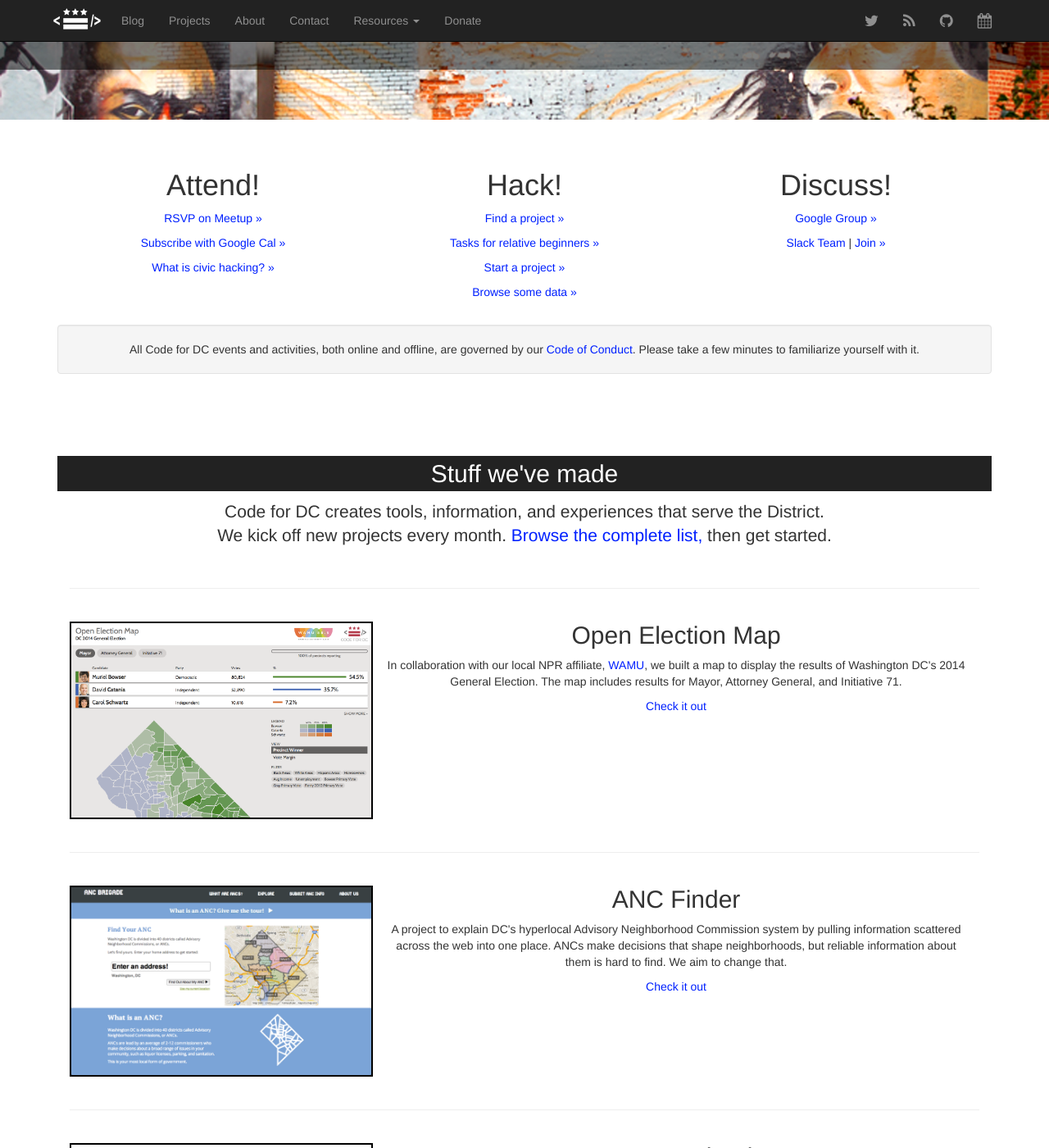
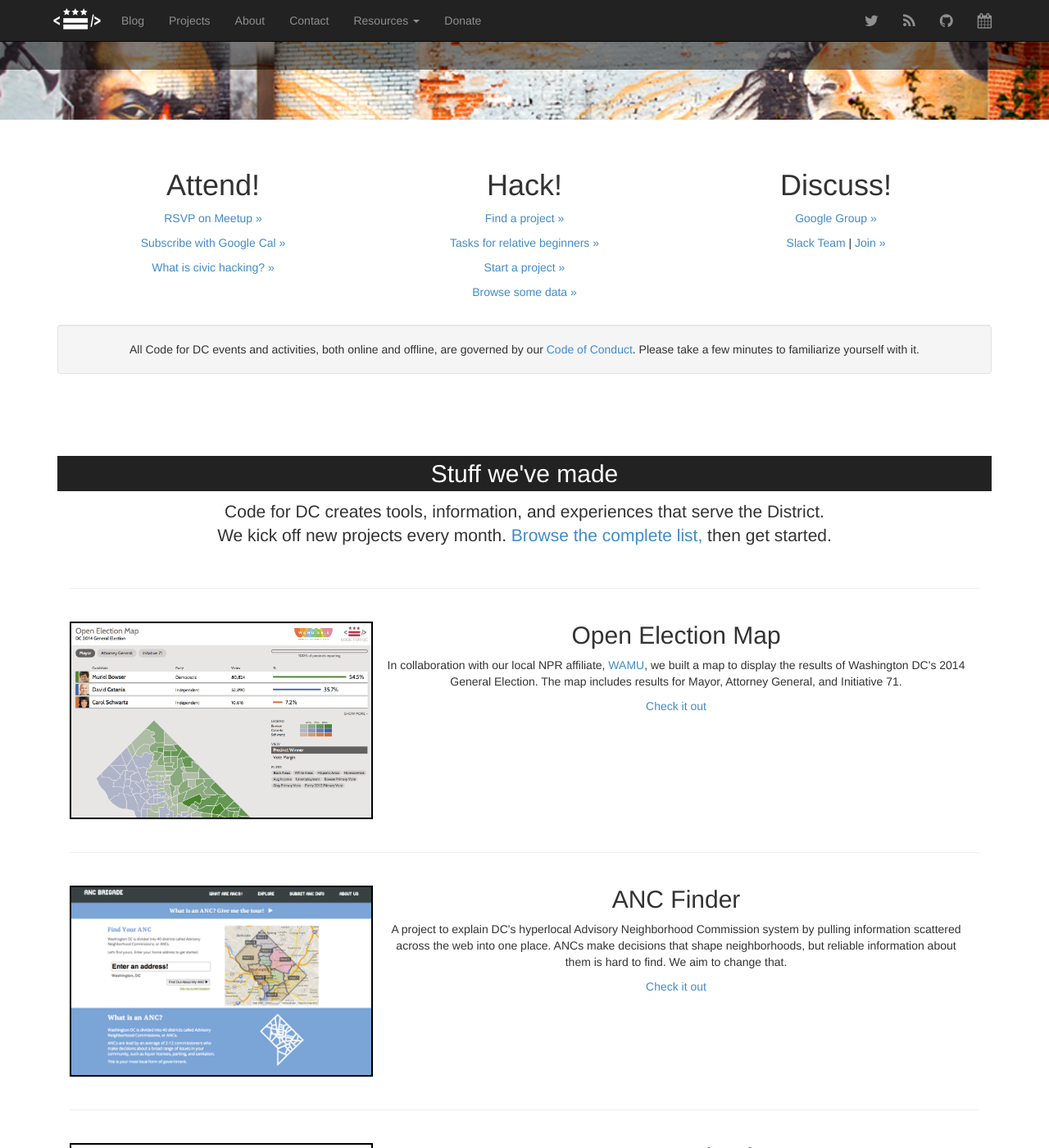
Before and after one commit to civictechdc/codefordc.github.com, a Jekyll site: the page built from index.html, in a window 1280 px wide and 1400 px high, scrolled down 204 px. Shown: the whole window at 82% size. Built offline with Jekyll 4.4.1, drawn with Linux system fonts in a browser that asks for light colours.

Commit message:
anchors too dark

```diff
--- a/assets/css/style.css
+++ b/assets/css/style.css
@@ -25,10 +25,6 @@
 
 .light-grey {
 	background:#eee;
-}
-
-a {
-    color: #0020FF;
 }
 
 .btn-info {
```
